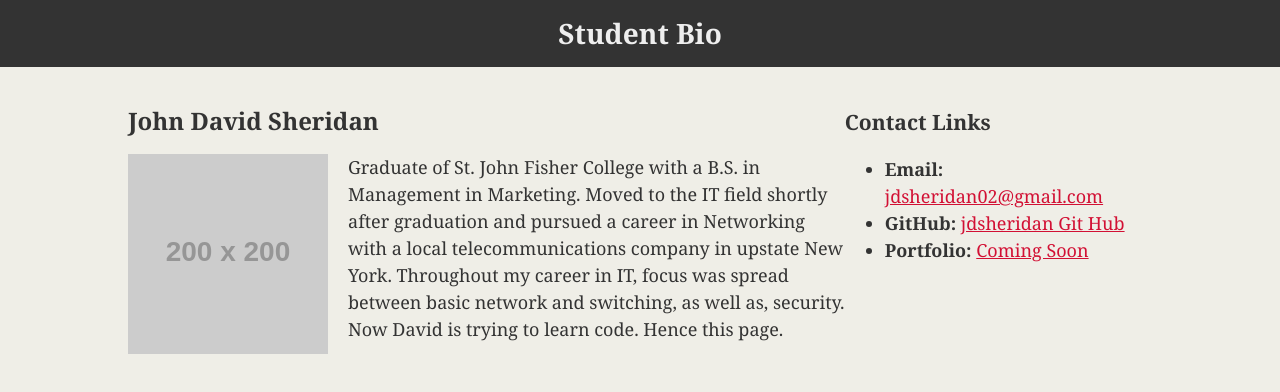
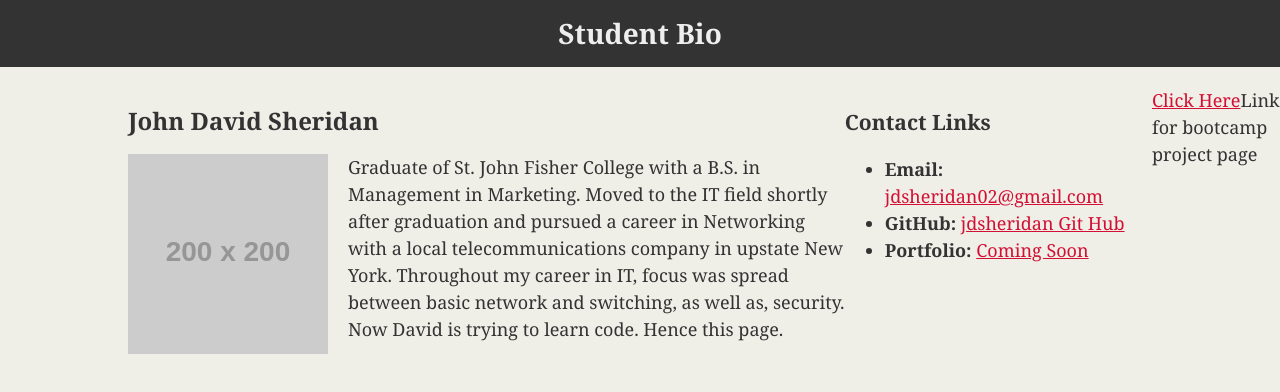
Before and after one commit to jdsheridan02/jdsheridan02.github.io, a plain HTML site: page index.html in a window 1280 px wide. Drawn offline with Linux system fonts and the light colour scheme; placeholder pictures from the web are drawn by us.

Commit message:
updated index file

```diff
--- a/index.html
+++ b/index.html
@@ -38,6 +38,10 @@
                 </ul>
             </section>
         </div>
+
+        <p><a href="jdsheridan02.github.io/bootcamp_project">Click Here</a>Link for bootcamp project page</p>
+
+
     </body>
 
 </html>
```
